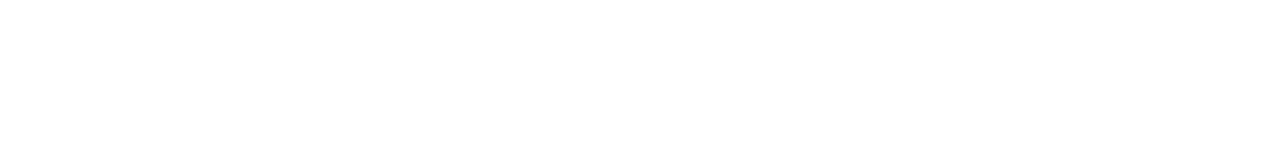
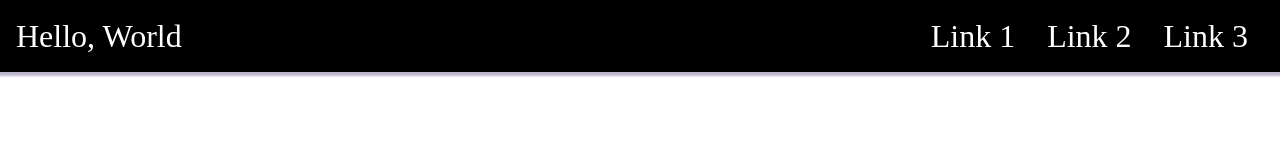
Before and after one commit to autom101/restaurant-page, a website built with webpack: page dist/index.html in a window 1280 px wide. Built offline with nearby package versions, Linux system fonts and the light colour scheme.

Commit message:
Complete initial styling and designation of header

```diff
--- a/package.json
+++ b/package.json
@@ -2,7 +2,7 @@
   "name": "restaurant-page",
   "version": "1.0.0",
   "description": "A fake restaurant page created for practice using webpack and ES6 modules.",
-  "private": true,
+  "main": "index.main.js",
   "scripts": {
     "test": "echo \"Error: no test specified\" && exit 1",
     "build": "webpack"
--- a/src/about-us.js
+++ b/src/about-us.js
@@ -1,6 +1,6 @@
 //For creating the abous-us section of the restaurant
-const aboutUs = () => {
+const ourStory = () => {
   return "This is from the aboutUs";
 };
 
-export { aboutUs };
+export { ourStory };
--- /dev/null
+++ b/src/home-page.js
@@ -0,0 +1,35 @@
+//Creates nav with 3 items in it
+const createHomePageNav = () => {
+  const nav = document.createElement("nav");
+
+  const navLinksUl = document.createElement("ul");
+
+  for (let i = 0; i < 3; i++) {
+    let navLink = document.createElement("li");
+    navLink.textContent = `Link ${i + 1}`;
+
+    navLinksUl.appendChild(navLink);
+  }
+
+  nav.appendChild(navLinksUl);
+  return nav;
+};
+
+const homePageContent = () => {
+  //
+};
+
+const homePageHeader = () => {
+  // ...Contact Info... <- (height < 5%, sticky, black background with white text)
+  const header = document.createElement("header");
+
+  const heading = document.createElement("h1");
+  heading.textContent = "Hello, World";
+
+  header.appendChild(heading);
+  header.appendChild(createHomePageNav());
+
+  return header;
+};
+
+export { homePageHeader };
--- a/src/index.js
+++ b/src/index.js
@@ -1,8 +1,11 @@
+import "./reset.css";
+import "./styles.css";
+
 import { menu } from "./menu";
-import { aboutUs } from "./about-us";
+import { ourStory } from "./about-us";
 import { contactUs } from "./contact-us";
+import { homePageHeader } from "./home-page";
 
-console.log("Test from index.js");
-console.log(contactUs());
-console.log(menu());
-console.log(aboutUs());
+const body = document.querySelector("body");
+
+body.appendChild(homePageHeader());
--- /dev/null
+++ b/src/reset.css
@@ -0,0 +1,129 @@
+/* http://meyerweb.com/eric/tools/css/reset/
+   v2.0 | 20110126
+   License: none (public domain)
+*/
+
+html,
+body,
+div,
+span,
+applet,
+object,
+iframe,
+h1,
+h2,
+h3,
+h4,
+h5,
+h6,
+p,
+blockquote,
+pre,
+a,
+abbr,
+acronym,
+address,
+big,
+cite,
+code,
+del,
+dfn,
+em,
+img,
+ins,
+kbd,
+q,
+s,
+samp,
+small,
+strike,
+strong,
+sub,
+sup,
+tt,
+var,
+b,
+u,
+i,
+center,
+dl,
+dt,
+dd,
+ol,
+ul,
+li,
+fieldset,
+form,
+label,
+legend,
+table,
+caption,
+tbody,
+tfoot,
+thead,
+tr,
+th,
+td,
+article,
+aside,
+canvas,
+details,
+embed,
+figure,
+figcaption,
+footer,
+header,
+hgroup,
+menu,
+nav,
+output,
+ruby,
+section,
+summary,
+time,
+mark,
+audio,
+video {
+  margin: 0;
+  padding: 0;
+  border: 0;
+  font-size: 100%;
+  font: inherit;
+  vertical-align: baseline;
+}
+/* HTML5 display-role reset for older browsers */
+article,
+aside,
+details,
+figcaption,
+figure,
+footer,
+header,
+hgroup,
+menu,
+nav,
+section {
+  display: block;
+}
+body {
+  line-height: 1;
+}
+ol,
+ul {
+  list-style: none;
+}
+blockquote,
+q {
+  quotes: none;
+}
+blockquote:before,
+blockquote:after,
+q:before,
+q:after {
+  content: "";
+  content: none;
+}
+table {
+  border-collapse: collapse;
+  border-spacing: 0;
+}
--- a/src/styles.css
+++ b/src/styles.css
@@ -0,0 +1,32 @@
+body {
+  position: relative;
+}
+
+header {
+  background-color: black;
+  color: white;
+  height: 2.5rem;
+
+  box-shadow: 0px 2px 2px 2px rgba(33, 13, 88, 0.3);
+
+  padding: 1rem;
+
+  display: flex;
+  justify-content: center;
+  align-items: center;
+}
+
+h1 {
+  font-size: 32px;
+  text-align: center;
+  margin-right: auto;
+}
+
+ul {
+  list-style-type: none;
+  margin-right: 1rem;
+  font-size: 32px;
+
+  display: flex;
+  gap: 2rem;
+}
--- a/webpack.config.js
+++ b/webpack.config.js
@@ -7,6 +7,7 @@ module.exports = {
     menu: "./src/menu.js",
     aboutUs: "./src/about-us.js",
     contactUs: "./src/contact-us.js",
+    homePage: "./src/home-page.js",
   },
   plugins: [
     new HtmlWebpackPlugin({
```
Also changed, not shown: dist/homePage.main.js (added), dist/index.html, dist/index.main.js.
